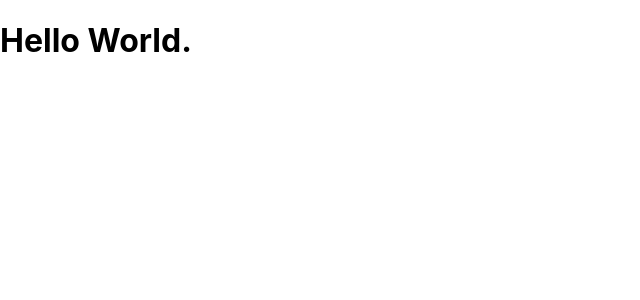
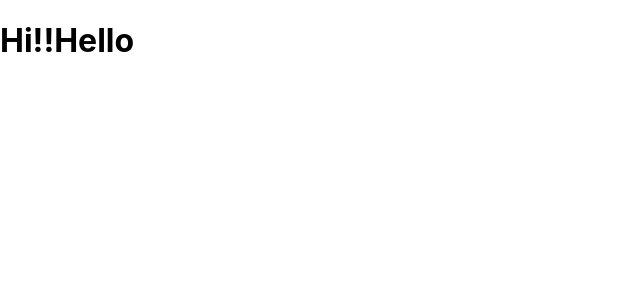
Before and after one commit to hirotoxxx/udemy-react-redux-crud-application, a React (Create React App) app: page / in a window 1280 px wide. Shown: the top 300 px of the page, without its empty margins (0-640 px from the left). Built offline with nearby package versions, Linux system fonts and the light colour scheme.

Commit message:
[feat] create jsx

```diff
--- a/src/App.js
+++ b/src/App.js
@@ -1,17 +1,9 @@
 import React from 'react';
 
 function App() {
-  return (
-    <h1 className="App">
-      Hello World.
-  </h1 >
-  );
-
-  /*return React.createElement(
-    "h1",
-    null,
-    "Hello, World!!"
-  );*/
+  const greeting = "Hello";
+  const dom = <h1>Hi!!{greeting}</h1>
+  return dom;
 }
 
 export default App;
```
